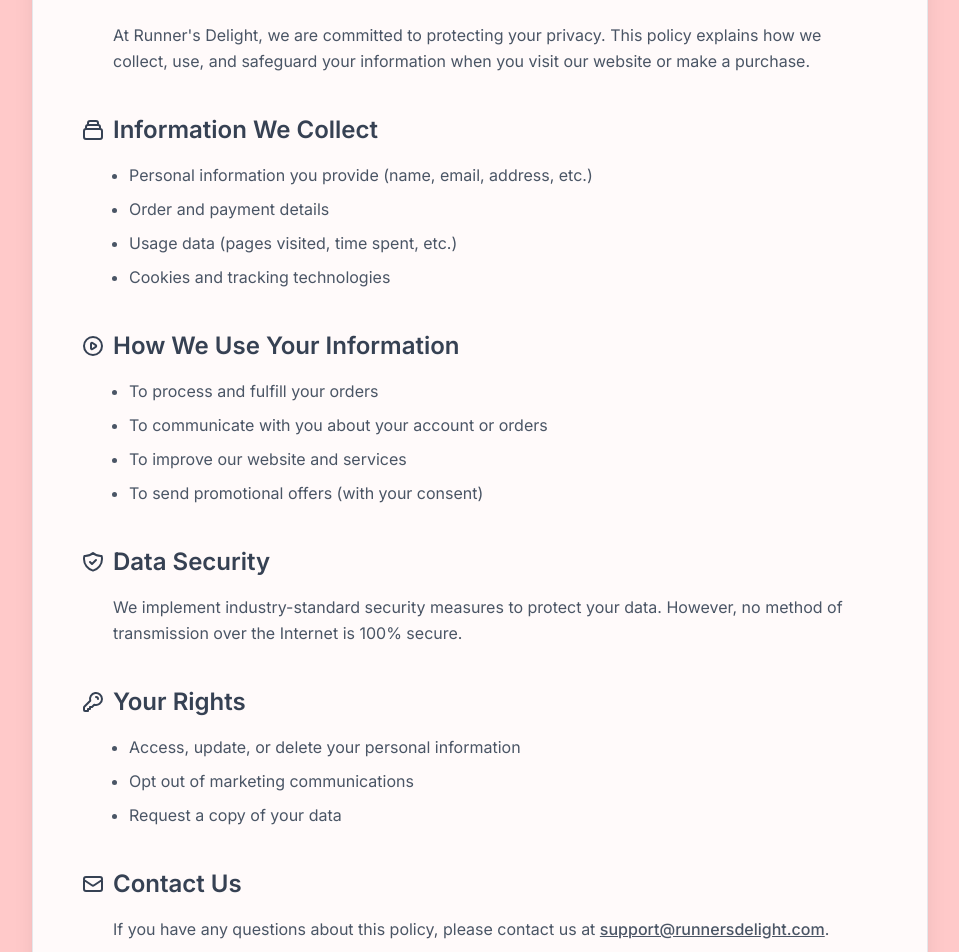
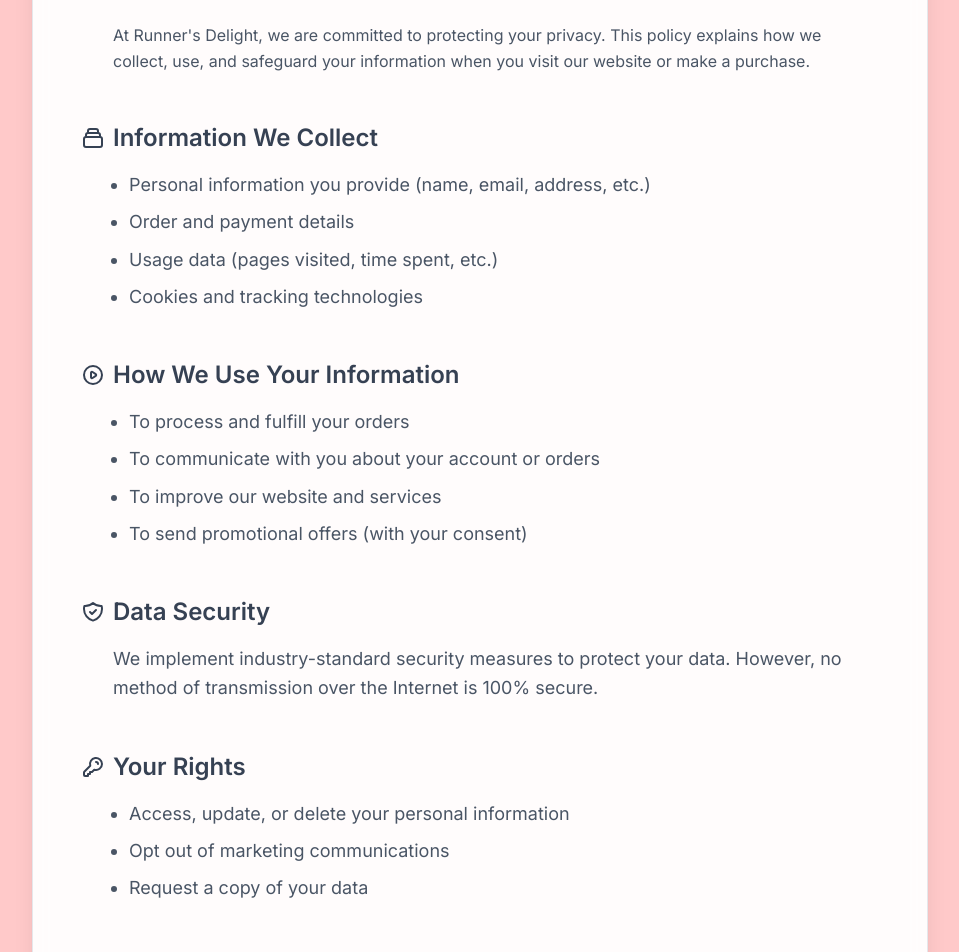
Before and after one commit to passwodods/shoeweb, a Next.js app: page /policy in a window 1280 px wide. Shown: the part 260-1212 px from the top of the page, without its empty margins (160-1119 px from the left). Built offline with nearby package versions, Linux system fonts and the light colour scheme.

Commit message:
Style: Enhance design of About and Policy pages

```diff
--- a/src/app/about/page.tsx
+++ b/src/app/about/page.tsx
@@ -15,7 +15,8 @@
     <main
       className={`flex min-h-screen flex-col items-center p-4 md:p-8 pt-24 transition-colors duration-500 ease-in-out ${themeBgClass}`}
     >
-      <div className="container mx-auto max-w-4xl bg-white/90 backdrop-blur-sm p-6 md:p-12 rounded-lg shadow-xl border border-gray-200">
+      {/* Slightly more opaque background and subtle inner shadow */}
+      <div className="container mx-auto max-w-4xl bg-white/95 backdrop-blur-sm p-6 md:p-12 rounded-lg shadow-xl border border-gray-200 shadow-inner-sm">
         <h1 className="text-4xl md:text-5xl font-bold mb-10 text-center text-gray-800">About Runner&apos;s Delight</h1>
 
         <section className="mb-12">
@@ -30,7 +31,8 @@
           </p>
         </section>
 
-        <section>
+        {/* Consistent bottom margin */}
+        <section className="mb-12 md:mb-16">
           <h2 className="flex items-center text-2xl md:text-3xl font-semibold mb-5 text-gray-700">
              <MissionIcon /> Our Mission
           </h2>
@@ -52,11 +54,15 @@
                 <p className="text-sm text-gray-500 mb-1">April 15, 2025</p>
                 <p className="text-gray-600 text-sm">Understanding pronation and supination is key... (Placeholder content)</p>
              </div>
+             {/* Divider */}
+             <hr className="my-4 border-gray-200"/>
               <div className="border-l-4 border-gray-300 pl-4 mb-4">
                 <h3 className="text-xl font-medium text-gray-800 hover:text-gray-600 cursor-pointer">5 Tips for Preventing Running Injuries</h3>
                 <p className="text-sm text-gray-500 mb-1">April 1, 2025</p>
                 <p className="text-gray-600 text-sm">Proper warm-ups, stretching, and listening to your body are crucial... (Placeholder content)</p>
              </div>
+              {/* Divider */}
+             <hr className="my-4 border-gray-200"/>
               <div className="border-l-4 border-gray-300 pl-4 mb-4">
                 <h3 className="text-xl font-medium text-gray-800 hover:text-gray-600 cursor-pointer">Fueling Your Run: Pre- and Post-Workout Nutrition</h3>
                 <p className="text-sm text-gray-500 mb-1">March 20, 2025</p>
--- a/src/app/policy/page.tsx
+++ b/src/app/policy/page.tsx
@@ -19,10 +19,12 @@
     <main
       className={`flex min-h-screen flex-col items-center p-4 md:p-8 pt-24 transition-colors duration-500 ease-in-out ${themeBgClass}`}
     >
-      <div className="container mx-auto max-w-4xl bg-white/90 backdrop-blur-sm p-6 md:p-12 rounded-lg shadow-xl border border-gray-200">
+      {/* Consistent container styling */}
+      <div className="container mx-auto max-w-4xl bg-white/95 backdrop-blur-sm p-6 md:p-12 rounded-lg shadow-xl border border-gray-200 shadow-inner-sm">
         <h1 className="text-4xl md:text-5xl font-bold mb-10 text-center text-gray-800">Privacy Policy</h1>
 
-        <section className="mb-10">
+        {/* Increased bottom margin */}
+        <section className="mb-12">
           <h2 className="flex items-center text-2xl font-semibold mb-4 text-gray-700">
             <IntroIcon /> Introduction
           </h2>
@@ -31,11 +33,13 @@
           </p>
         </section>
 
-        <section className="mb-10">
+        {/* Increased bottom margin */}
+        <section className="mb-12">
           <h2 className="flex items-center text-2xl font-semibold mb-4 text-gray-700">
             <CollectIcon /> Information We Collect
           </h2>
-          <ul className="list-disc pl-12 text-gray-600 space-y-2 leading-relaxed">
+          {/* Increased text size */}
+          <ul className="list-disc pl-12 text-lg text-gray-600 space-y-2 leading-relaxed">
             <li>Personal information you provide (name, email, address, etc.)</li>
             <li>Order and payment details</li>
             <li>Usage data (pages visited, time spent, etc.)</li>
@@ -43,11 +47,13 @@
           </ul>
         </section>
 
-        <section className="mb-10">
+        {/* Increased bottom margin */}
+        <section className="mb-12">
           <h2 className="flex items-center text-2xl font-semibold mb-4 text-gray-700">
             <UseIcon /> How We Use Your Information
           </h2>
-          <ul className="list-disc pl-12 text-gray-600 space-y-2 leading-relaxed">
+          {/* Increased text size */}
+          <ul className="list-disc pl-12 text-lg text-gray-600 space-y-2 leading-relaxed">
             <li>To process and fulfill your orders</li>
             <li>To communicate with you about your account or orders</li>
             <li>To improve our website and services</li>
@@ -55,20 +61,24 @@
           </ul>
         </section>
 
-        <section className="mb-10">
+        {/* Increased bottom margin */}
+        <section className="mb-12">
           <h2 className="flex items-center text-2xl font-semibold mb-4 text-gray-700">
             <SecurityIcon /> Data Security
           </h2>
-          <p className="text-gray-600 leading-relaxed pl-8">
+          {/* Increased text size */}
+          <p className="text-lg text-gray-600 leading-relaxed pl-8">
             We implement industry-standard security measures to protect your data. However, no method of transmission over the Internet is 100% secure.
           </p>
         </section>
 
-        <section className="mb-10">
+        {/* Increased bottom margin */}
+        <section className="mb-12">
           <h2 className="flex items-center text-2xl font-semibold mb-4 text-gray-700">
             <RightsIcon /> Your Rights
           </h2>
-          <ul className="list-disc pl-12 text-gray-600 space-y-2 leading-relaxed">
+          {/* Increased text size */}
+          <ul className="list-disc pl-12 text-lg text-gray-600 space-y-2 leading-relaxed">
             <li>Access, update, or delete your personal information</li>
             <li>Opt out of marketing communications</li>
             <li>Request a copy of your data</li>
@@ -79,7 +89,8 @@
           <h2 className="flex items-center text-2xl font-semibold mb-4 text-gray-700">
             <ContactIconPolicy /> Contact Us
           </h2>
-          <p className="text-gray-600 leading-relaxed pl-8">
+          {/* Increased text size */}
+          <p className="text-lg text-gray-600 leading-relaxed pl-8">
             If you have any questions about this policy, please contact us at <a href="mailto:support@runnersdelight.com" className="font-medium underline hover:text-gray-800">support@runnersdelight.com</a>.
           </p>
         </section>
```
